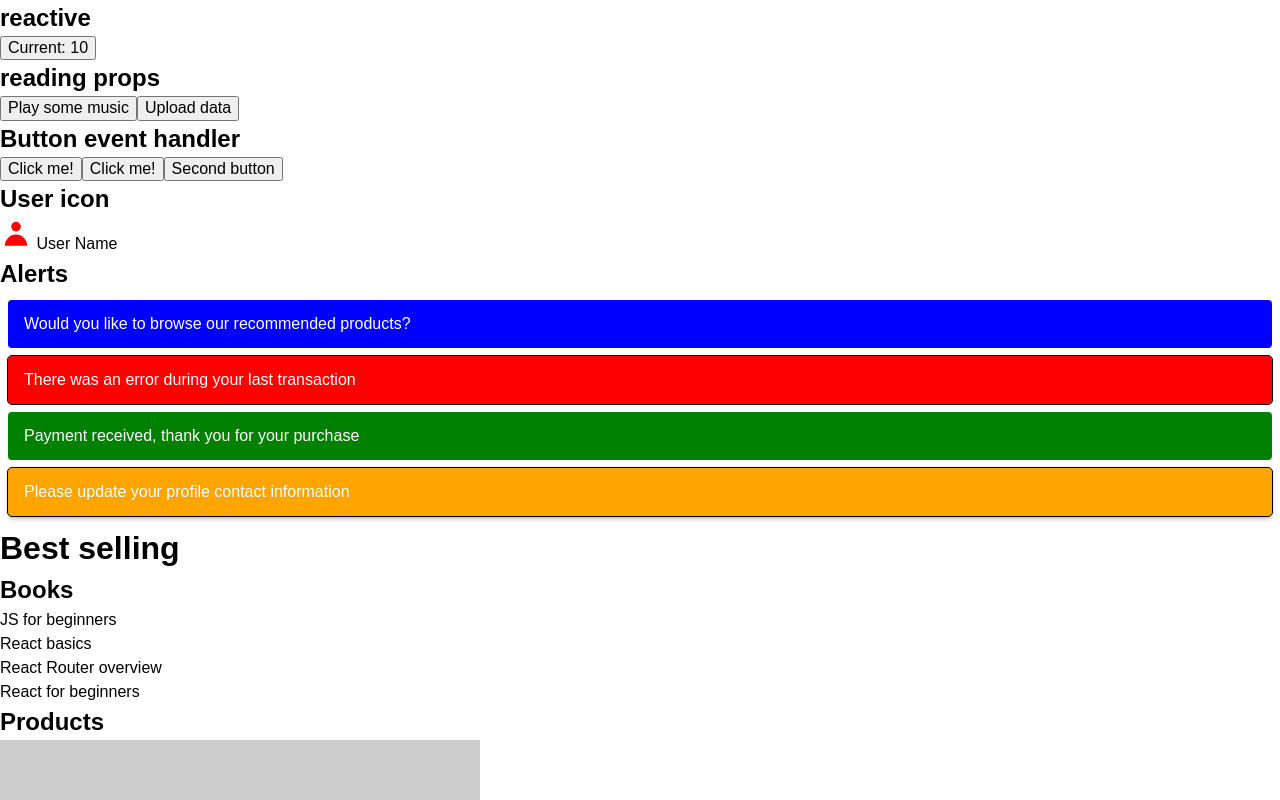
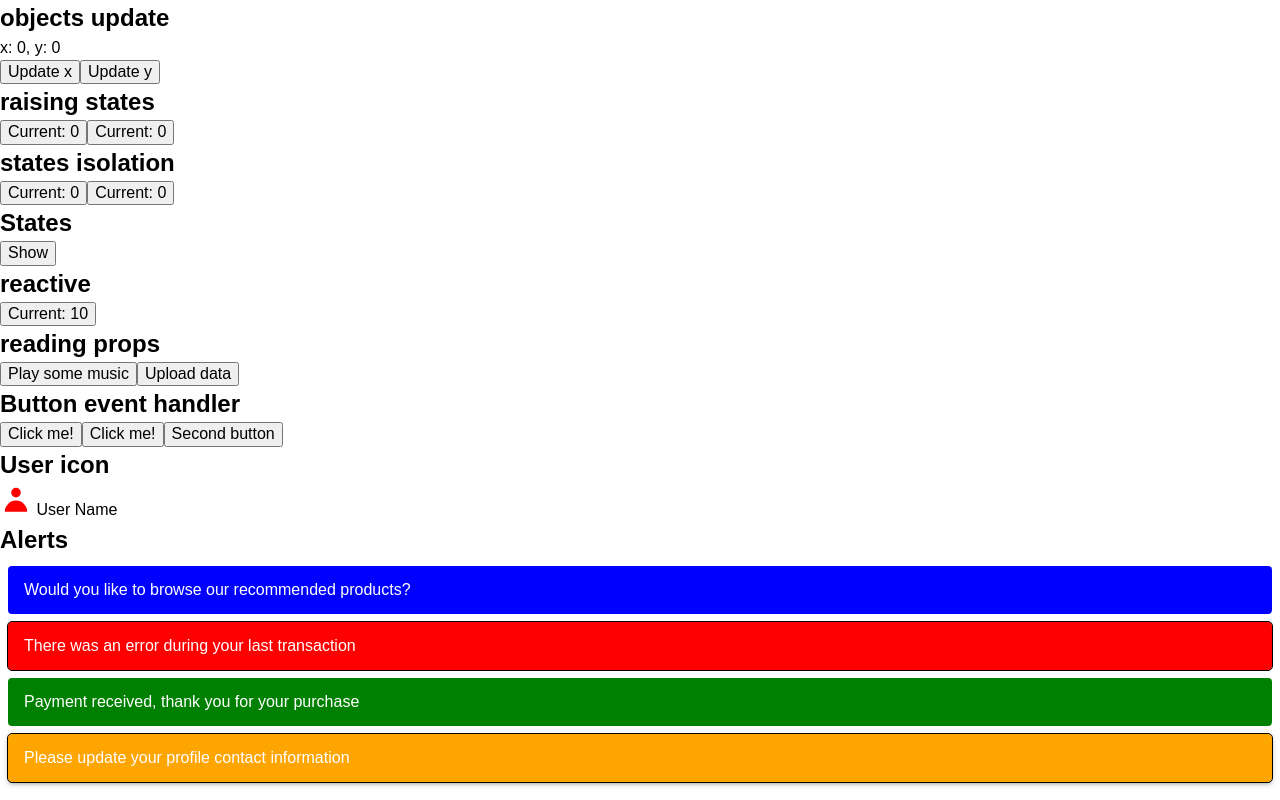
Before and after one commit to dvankevich/react-one, a React (Vite) app: page / in a window 1280 px wide. Shown: the top 800 px of the page. Built offline with nearby package versions, Linux system fonts and the light colour scheme.

Commit message:
add some examples

```diff
--- a/src/components/App.jsx
+++ b/src/components/App.jsx
@@ -4,6 +4,8 @@ import Product from './Product';
 import BookList from './BookList';
 import { Alert } from "./Alert";
 import UserMenu from './UserMenu';
+import { ClickCounter } from './ClickCounter';
+import { ClickCounterDeep } from './ClickCounterDeep';
 
 
 const favouriteBooks = [
@@ -27,21 +29,74 @@ export default function App() {
     alert("I'm a button! See console log.");
   };
 
-  // let clicks = 0;
-  const [ clicks, setClicks ] = useState(10);
+  const [clicks, setClicks] = useState(10);
+  const [isOpen, setIsOpen] = useState(false);
 
   const handleClickR = () => {
     //clicks = clicks + 1;
     setClicks(clicks + 1);
   };
 
+    const handleToggle = () => {
+    setIsOpen(!isOpen);
+  };
+
+  const [clicksDeep, setClicksDeep] = useState(0);
+
+	// Функція, яку будемо передавати в ClickCounterDeep
+	// для виклику під час кліку
+	const handleClickDeep = () => {
+    setClicksDeep(clicksDeep + 1);
+  };
+
+  const [values, setValues] = useState({
+    x: 0,
+    y: 0,
+	  });
+
+	const updateX = () => {
+			setValues({
+			...values,
+			x: values.x + 1
+		});
+	};
+
+	const updateY = () => {
+		setValues({
+			...values,
+			y: values.y + 1
+		});
+	};
+
   return (
     <div>
       <div>
+        <h2>objects update</h2>
+          <p>
+             x: {values.x}, y: {values.y}
+          </p>
+
+           <button onClick={updateX}>Update x</button>
+           <button onClick={updateY}>Update y</button>
+        </div>
+      <div>
+        <h2>raising states</h2>
+        <ClickCounterDeep value={clicksDeep} onUpdate={handleClickDeep} />
+			  <ClickCounterDeep value={clicksDeep} onUpdate={handleClickDeep} />
+      </div>
+      <div>
+        <h2>states isolation</h2>
+        <ClickCounter />
+			  <ClickCounter />
+      </div>
+      <div>
+        <h2>States</h2>
+        <button onClick={handleToggle}>{isOpen ? "Hide" : "Show"}</button>
+        {isOpen && <p>Now you can see me!</p>}
+      </div>
+      <div>
         <h2>reactive</h2>
-
         <button onClick={handleClickR}>Current: {clicks}</button>
-
       </div>
       <div>
         <h2>reading props</h2>
--- /dev/null
+++ b/src/components/ClickCounter.jsx
@@ -0,0 +1,11 @@
+import { useState } from 'react';
+
+export const ClickCounter = () => {
+	const [clicks, setClicks] = useState(0);
+
+	const handleClick = () => {
+    setClicks(clicks + 1);
+  };
+
+	return <button onClick={handleClick}>Current: {clicks}</button>
+};
--- /dev/null
+++ b/src/components/ClickCounterDeep.jsx
@@ -0,0 +1,3 @@
+export const ClickCounterDeep = ({ value, onUpdate }) => {
+	return <button onClick={onUpdate}>Current: {value}</button>
+};
```
